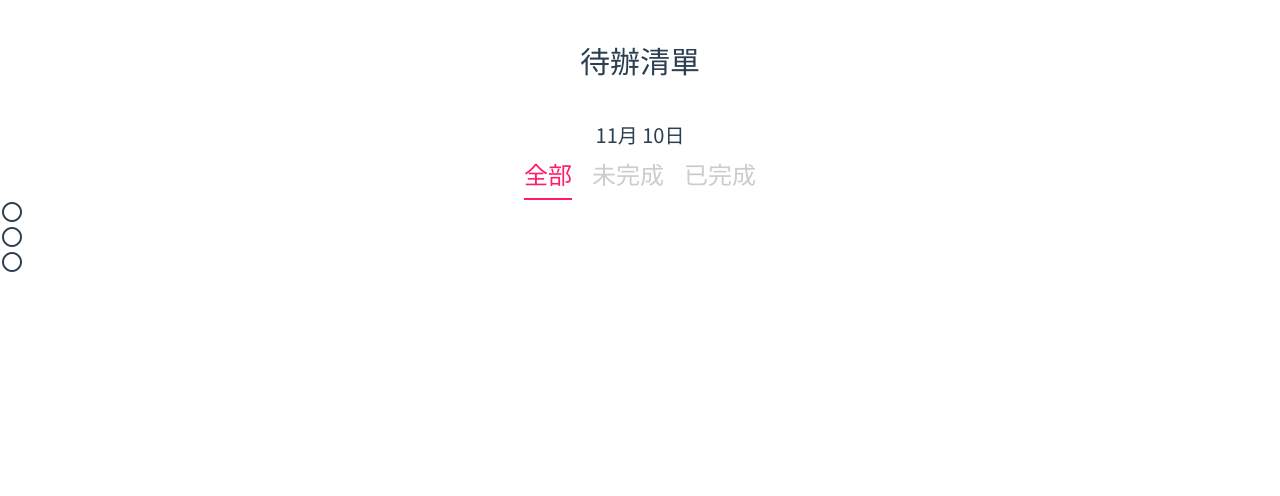
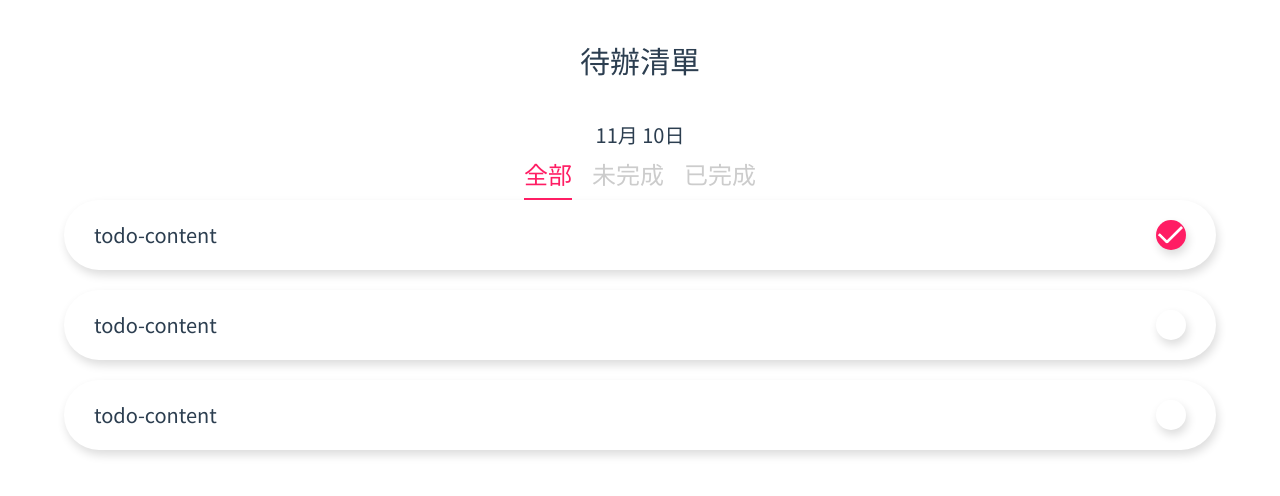
Before and after one commit to connectshark/vue3-todoList, a Vue app: page /home/all in a window 1280 px wide. Shown: the top 496 px of the page. Built offline with nearby package versions, Linux system fonts and the light colour scheme.

Commit message:
結合router params

```diff
--- a/src/assets/scss/base.scss
+++ b/src/assets/scss/base.scss
@@ -1,2 +1,10 @@
 $main: #FF1D64;
 $sub: #FEDCE6;
+
+@mixin circle {
+  display: block;
+  width: 30px;
+  height: 30px;
+  border-radius: 15px;
+  box-shadow: 2px 5px 10px #ddd;
+}
--- a/src/components/listItem.vue
+++ b/src/components/listItem.vue
@@ -1,19 +1,69 @@
 <template>
   <li class="list-item">
-    <span class="material-icons">panorama_fish_eye</span>
+    <p class="content">{{content}}</p>
+    <div class="icon" @click="check(index)">
+      <span class="check" v-if="complete"></span>
+      <span class="circle" v-else></span>
+    </div>
   </li>
 </template>
 
 <script>
+import { useStore } from 'vuex'
 export default {
-  props: ['complete', 'content'],
+  props: ['complete', 'content', 'index'],
   setup () {
+    const store = useStore()
+    const check = index => {
+      store.dispatch('taskComplete', index)
+    }
     return {
-
+      check
     }
   }
 }
 </script>
 
 <style lang="scss" scoped>
+@import '~@/assets/scss/base.scss';
+.list-item{
+  width: 90%;
+  margin: auto;
+  box-sizing: border-box;
+  border-radius: 40px;
+  padding: 20px 30px;
+  box-shadow: 2px 5px 10px #ddd;
+  display: flex;
+  flex-flow: row nowrap;
+  align-items: center;
+  justify-content: space-between;
+  margin-bottom: 20px;
+  .content{
+    font-size: 20px;
+    line-height: 1.5;
+  }
+  .icon{
+    .circle{
+      @include circle;
+    }
+    .check{
+      @include circle;
+      background-color: $main;
+      position: relative;
+      &::before{
+        content: '';
+        display: block;
+        position: absolute;
+        width: 20px;
+        height: 10px;
+        border-radius:0 0 0 3px;
+        border-left: 3px solid #fff;
+        border-bottom: 3px solid #fff;
+        transform: rotate(-45deg);
+        left: 3px;
+        top: 5px;
+      }
+    }
+  }
+}
 </style>
--- /dev/null
+++ b/src/lib/filter.js
@@ -0,0 +1,9 @@
+const filter = {
+  all: toDos => toDos,
+
+  undo: toDos => toDos.filter(todo => !todo.complete),
+
+  complete: toDos => toDos.filter(todo => todo.complete)
+}
+
+export default filter
--- a/src/lib/ls.js
+++ b/src/lib/ls.js
@@ -1,7 +1,7 @@
 /**
  * 設定localstorage資料
  */
-export const LS = {
+const LS = {
   /**
    * 讀取localstorage資料
    * @param {String} listName key名稱
@@ -26,3 +26,4 @@ export const LS = {
     localStorage.removeItem(listName)
   }
 }
+export default LS
--- a/src/store/index.js
+++ b/src/store/index.js
@@ -1,5 +1,6 @@
-const { createStore } = require("vuex")
-import { LS } from '../lib/ls'
+import { createStore } from 'vuex'
+import filter from '../lib/filter'
+import LS from '../lib/ls'
 
 const store = createStore({
   state: {
@@ -22,14 +23,28 @@ const store = createStore({
       state.toDos.splice(index, 1)
     },
 
-    updateTodo: (state, { index, data } )=>{
-      state.toDos[index].content = data.content
-      state.toDos[index].complete = data.complete
+    updateTodo: (state, { index, complete, content })=>{
+      state.toDos[index].content = content
+      state.toDos[index].complete = complete
     }
   },
   actions: {
     init: ({ commit }) => {
       commit('setToDos', LS.load('toDos'))
+    },
+    taskComplete: ({ commit, state }, index) => {
+      const content = state.toDos[index].content
+      const complete = !state.toDos[index].complete
+      commit('updateTodo', {
+        content,
+        complete,
+        index
+      })
+    }
+  },
+  getters: {
+    taskFilter: state => name => {
+      return filter[name](state.toDos)
     }
   }
 })
--- a/src/views/home.vue
+++ b/src/views/home.vue
@@ -4,14 +4,18 @@
       <ListItem v-for="(todo, index) in toDos"
       :key="index"
       :content="todo.content"
-      :complete="todo.complete"/>
+      :complete="todo.complete"
+      :index="index"/>
     </ul>
   </main>
 </template>
 
 <script>
 import ListItem from '../components/listItem'
+import { useRoute } from 'vue-router'
 import { useStore } from 'vuex'
+import { computed } from 'vue'
+
 export default {
   props: ['state'],
   components: {
@@ -19,7 +23,8 @@ export default {
   },
   setup () {
     const store = useStore()
-    const toDos = store.state.toDos
+    const route = useRoute()
+    const toDos = computed(() => store.getters.taskFilter(route.params.state))
     return {
       toDos
     }
```
